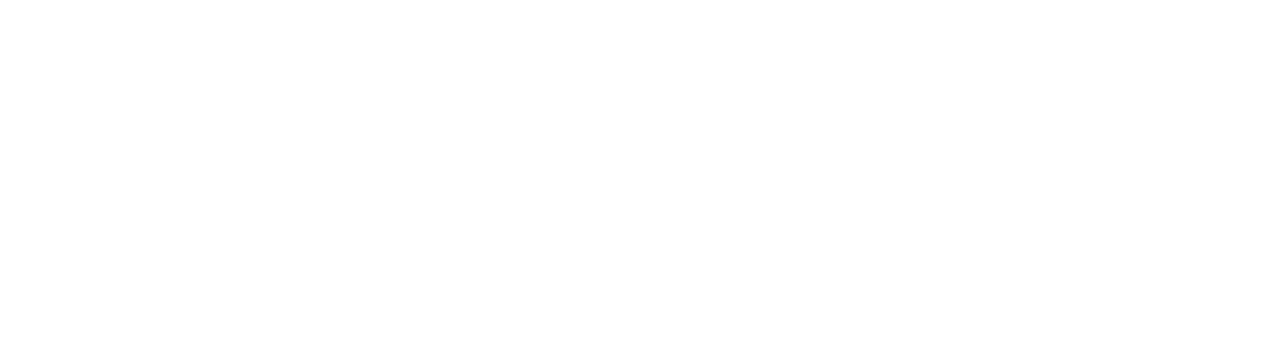
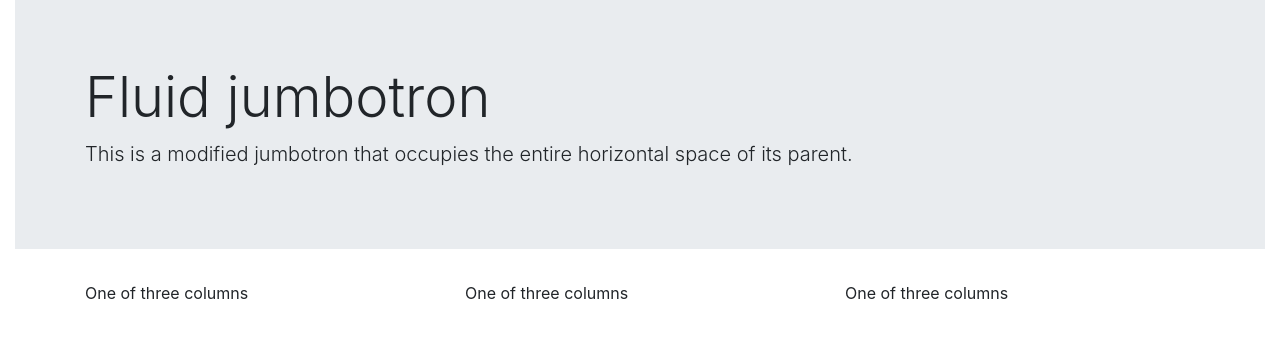
Before and after one commit to jaypowellcs/BuyHomesQuickDFW, a website: page index.html in a window 1280 px wide. Drawn offline with nearby package versions, Linux system fonts and the light colour scheme.

Commit message:
Install NPM, Bootstrap

```diff
--- a/index.html
+++ b/index.html
@@ -4,9 +4,48 @@
     <meta charset="UTF-8">
     <meta http-equiv="X-UA-Compatible" content="IE=edge">
     <meta name="viewport" content="width=device-width, initial-scale=1.0">
+     <!-- Required meta tags always come first -->
+     <meta charset="utf-8" />
+     <meta name="viewport" content="width=device-width, initial-scale=1" />
+
+     <!-- Bootstrap CSS -->
+     <link rel="stylesheet" href="node_modules/bootstrap/dist/css/bootstrap.min.css" />
+
     <title>Buy Homes Quick DFW</title>
 </head>
+
+<header class="container-fluid">
+<div class="jumbotron jumbotron-fluid">
+    <div class="row">
+        <div class="col-sm">
+            <div class="container">
+                <h1 class="display-4">Fluid jumbotron</h1>
+                <p class="lead">This is a modified jumbotron that occupies the entire horizontal space of its parent.</p>
+            </div>
+        </div>
+    </div>
+</div>
+</header>
 <body>
 
+<div class="container">
+    <div class="row">
+        <div class="col-sm">
+        One of three columns
+        </div>
+        <div class="col-sm">
+        One of three columns
+        </div>
+        <div class="col-sm">
+        One of three columns
+        </div>
+    </div>
+ </div>
+
+
+    <!-- jQuery must come first, then Popper.js, then the Bootstrap JavaScript plugins.-->
+    <script src="node_modules/jquery/dist/jquery.slim.min.js"></script>
+    <script src="node_modules/popper.js/dist/umd/popper.min.js"></script>
+    <script src="node_modules/bootstrap/dist/js/bootstrap.min.js"></script>
 </body>
 </html>
```
Also changed, not shown: package.json (added, +29 -0 lines), 2 other files.
